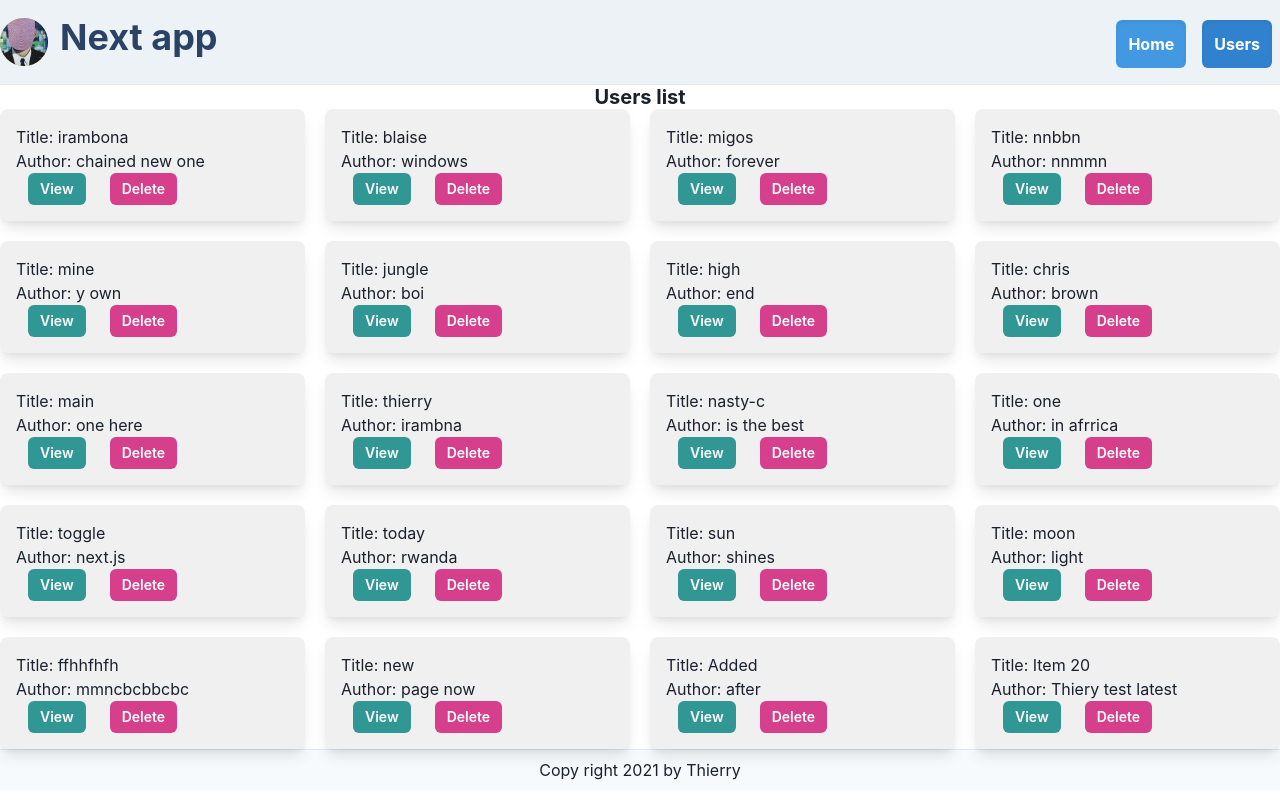
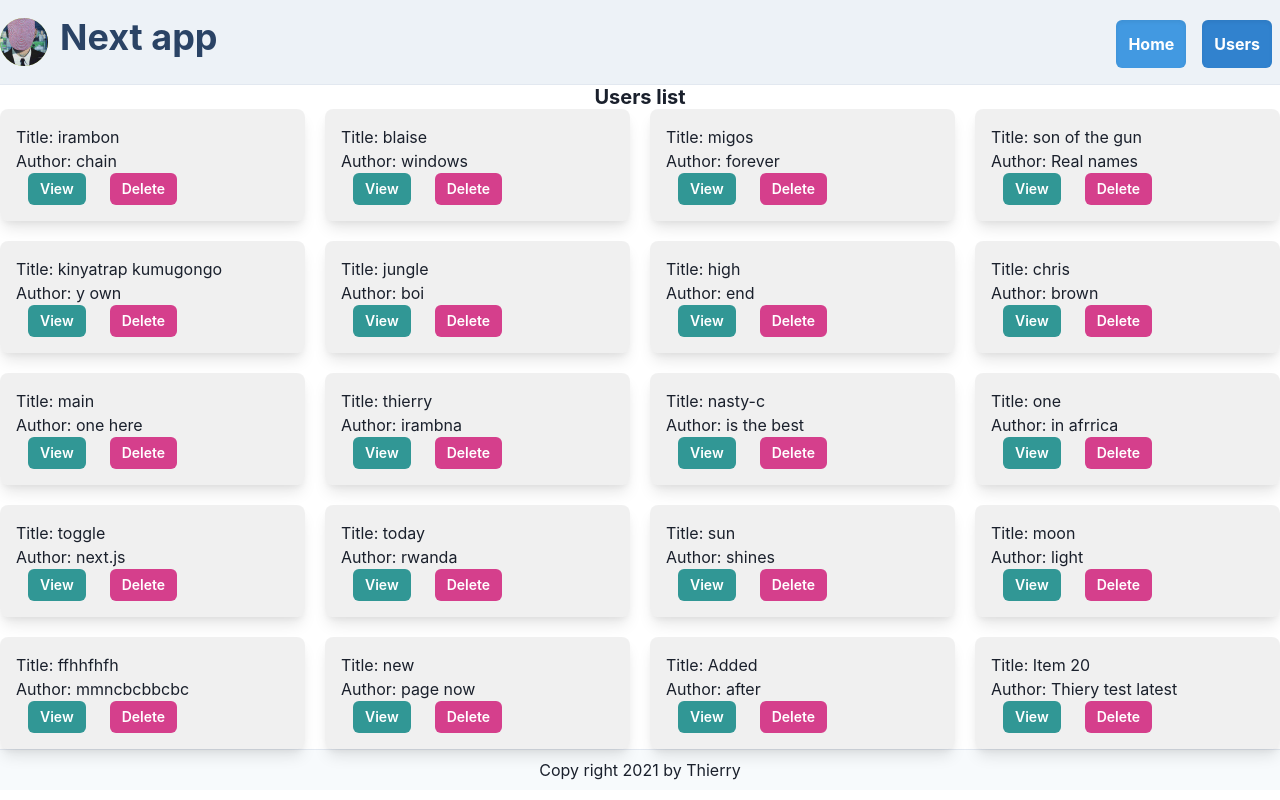
Before and after one commit to Thierry-Chain/React-next-app, a Next.js app: page /users/all in a window 1280 px wide. Built offline with nearby package versions, Linux system fonts and the light colour scheme; data requests are answered from the project's data file.

Commit message:
added client-side data fetching with `SSR & ISR`

```diff
--- a/db.json
+++ b/db.json
@@ -2,8 +2,8 @@
   "posts": [
     {
       "id": 1,
-      "title": "irambona",
-      "author": "chained new one"
+      "title": "irambon",
+      "author": "chain"
     },
     {
       "id": 2,
@@ -16,13 +16,13 @@
       "author": "forever "
     },
     {
-      "id": "ad8d28f0-8bab-11eb-912c-5df3f100cd05",
-      "title": "nnbbn",
-      "author": "nnmmn"
+      "id": 4,
+      "title": "son of the gun",
+      "author": "Real names"
     },
     {
       "id": 5,
-      "title": "mine",
+      "title": "kinyatrap kumugongo",
       "author": "y own"
     },
     {
--- a/pages/users/all.jsx
+++ b/pages/users/all.jsx
@@ -2,13 +2,14 @@ import { Box, Heading, SimpleGrid, Text, Button } from '@chakra-ui/react'
 import axios from 'axios'
 import Head from 'next/head'
 import Link from 'next/link'
-export const getStaticProps = async () => {
+//export const getStaticProps = async () => {
+export const getServerSideProps = async () => {
   const res = await axios('http://localhost:3004/posts/')
   const data = res.data
   //console.log(data)
   return {
     props: { list: data },
-    revalidate: 1,
+    //revalidate: 1,
   }
 }
 
```
Also changed, not shown: pages/users/[userId].jsx (+27 -9 lines).
